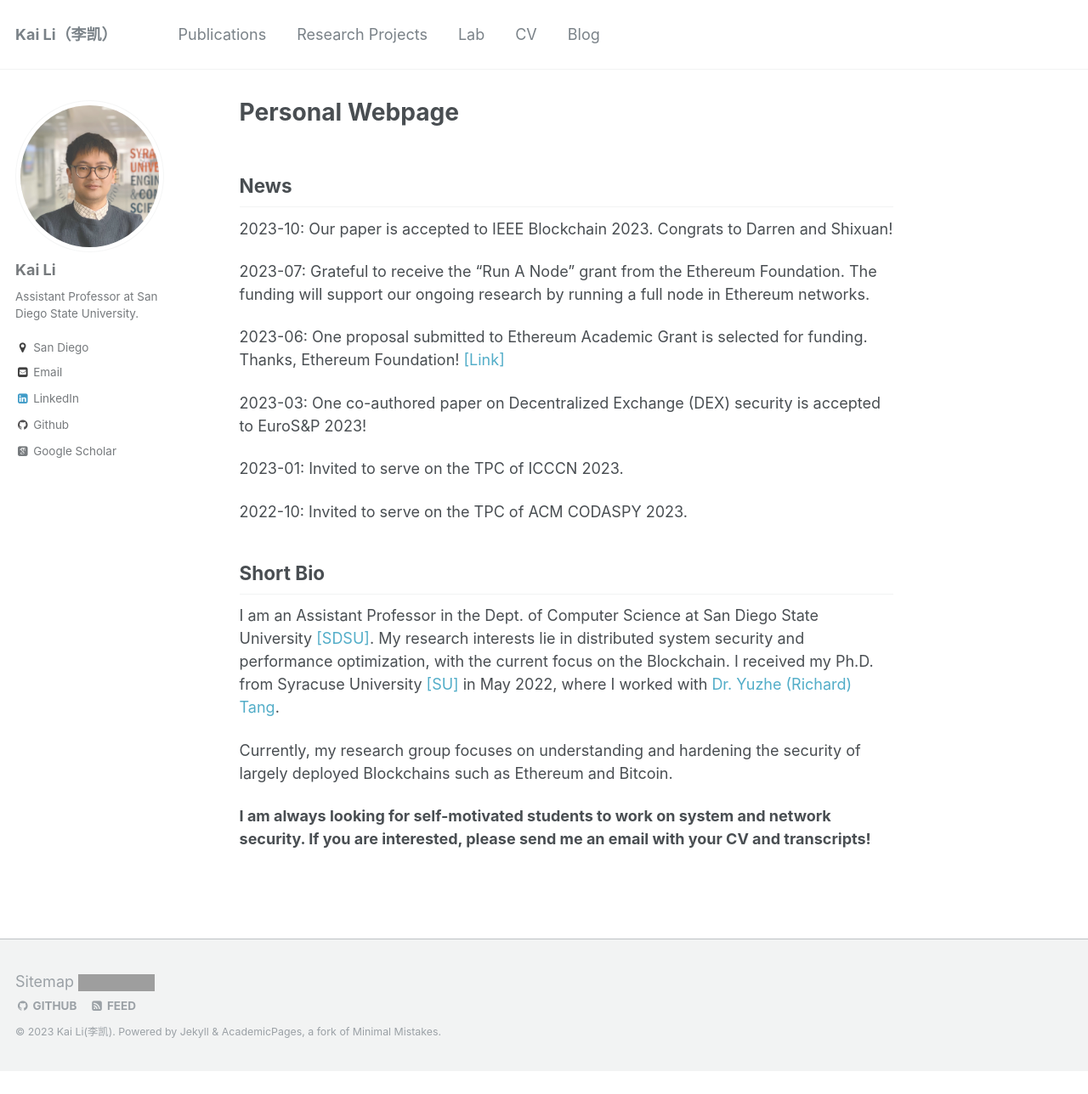
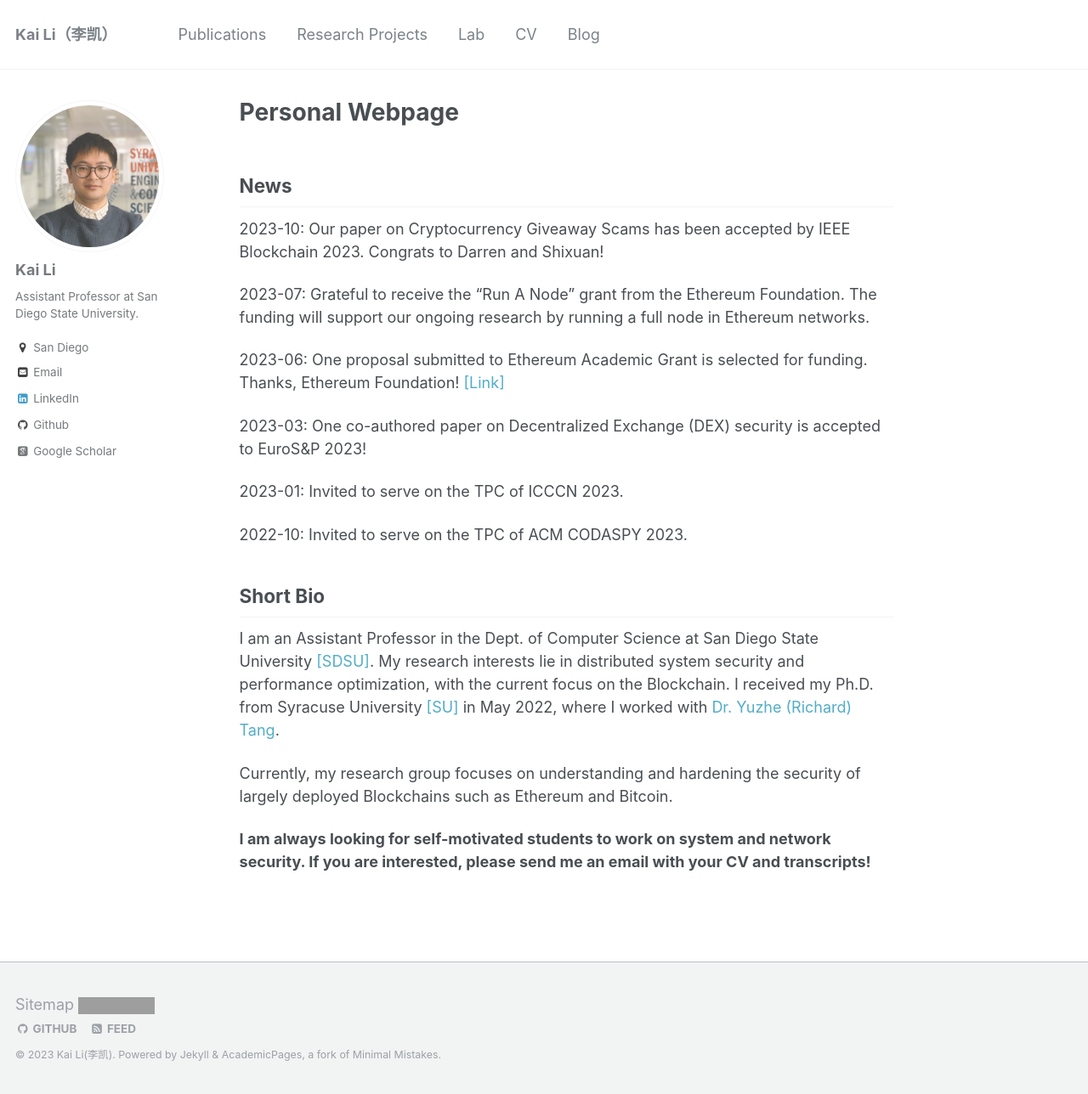
Before and after one commit to likai1993/likai1993.github.io, a Jekyll site: the page built from _pages/about.md, in a window 1280 px wide and 1288 px high. Shown: the whole window at 85% size. Built offline with Jekyll 4.4.1, drawn with Linux system fonts in a browser that asks for light colours; some web fonts are replaced; grey boxes are pictures that could not be loaded.

Commit message:
Update about.md

```diff
--- a/_pages/about.md
+++ b/_pages/about.md
@@ -10,7 +10,7 @@ redirect_from:
 
 News
 ----
-2023-10: Our paper is accepted to IEEE Blockchain 2023. Congrats to Darren and Shixuan!
+2023-10: Our paper on Cryptocurrency Giveaway Scams has been accepted by IEEE Blockchain 2023. Congrats to Darren and Shixuan!
 
 2023-07: Grateful to receive the "Run A Node" grant from the Ethereum Foundation. The funding will support our ongoing research by running a full node in Ethereum networks.
 
```
